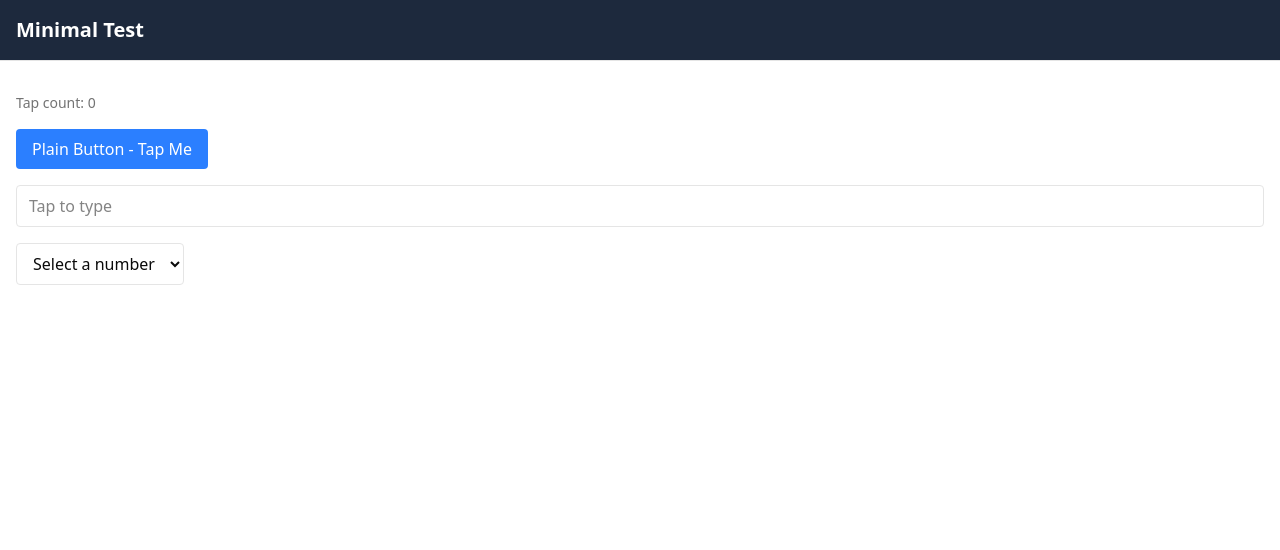
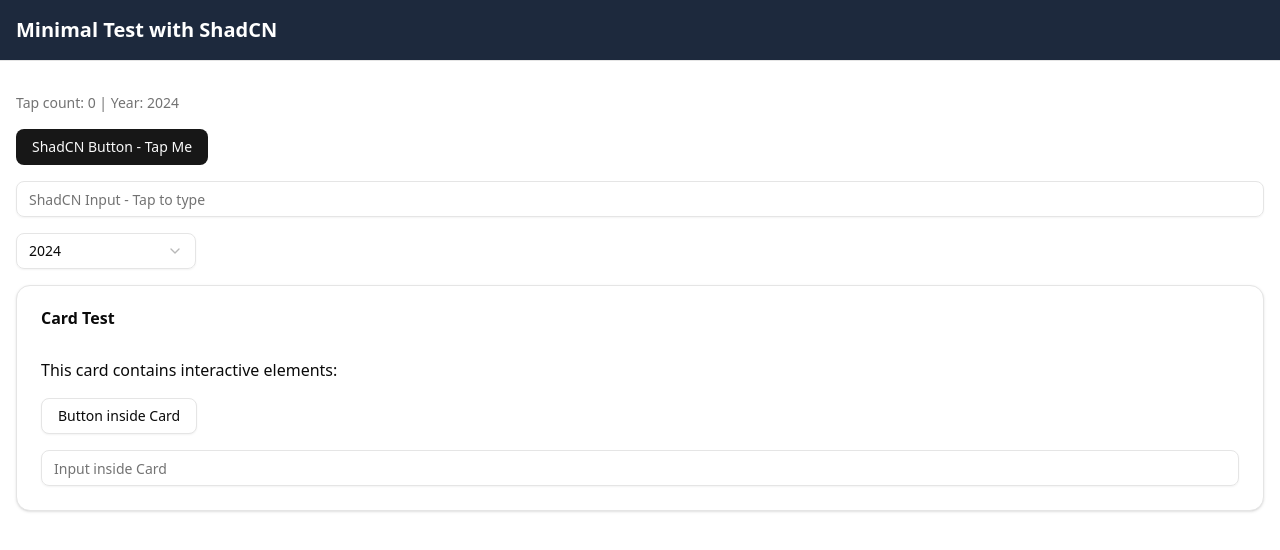
Before and after one commit to nateallen/crossfit-open, a Next.js app: page /test-minimal in a window 1280 px wide. Shown: the top 550 px of the page. Built offline with nearby package versions, Linux system fonts and the light colour scheme.

Commit message:
Add ShadCN components to test-minimal page

```diff
--- a/src/app/test-minimal/page.tsx
+++ b/src/app/test-minimal/page.tsx
@@ -1,55 +1,76 @@
 "use client";
 
 import { useState } from "react";
+import { Button } from "@/components/ui/button";
+import { Input } from "@/components/ui/input";
+import {
+  Select,
+  SelectContent,
+  SelectItem,
+  SelectTrigger,
+  SelectValue,
+} from "@/components/ui/select";
+import { Card, CardContent, CardHeader, CardTitle } from "@/components/ui/card";
 
 // Progressively add components to find what breaks touch
-// Start with the absolute minimum
 
 export default function TestMinimalPage() {
   const [count, setCount] = useState(0);
   const [text, setText] = useState("");
+  const [year, setYear] = useState("2024");
 
   return (
     <div className="min-h-screen bg-background">
-      {/* Test 1: Simple structure matching simulator */}
+      {/* Same header structure as simulator */}
       <header className="border-b bg-slate-800 text-white">
         <div className="container mx-auto px-4 py-4">
-          <h1 className="text-xl font-bold">Minimal Test</h1>
+          <h1 className="text-xl font-bold">Minimal Test with ShadCN</h1>
         </div>
       </header>
 
       <main className="container mx-auto px-4 py-8 space-y-4">
         <p className="text-sm text-muted-foreground">
-          Tap count: {count}
+          Tap count: {count} | Year: {year}
         </p>
 
-        {/* Plain button */}
-        <button
-          className="px-4 py-2 bg-blue-500 text-white rounded"
-          onClick={() => setCount(c => c + 1)}
-        >
-          Plain Button - Tap Me
-        </button>
+        {/* ShadCN Button */}
+        <Button onClick={() => setCount(c => c + 1)}>
+          ShadCN Button - Tap Me
+        </Button>
 
-        {/* Plain input */}
-        <input
+        {/* ShadCN Input */}
+        <Input
           type="text"
-          className="border px-3 py-2 rounded w-full"
-          placeholder="Tap to type"
+          placeholder="ShadCN Input - Tap to type"
           value={text}
           onChange={(e) => setText(e.target.value)}
         />
 
-        {/* Plain select */}
-        <select
-          className="border px-3 py-2 rounded"
-          onChange={(e) => setCount(Number(e.target.value))}
-        >
-          <option value="0">Select a number</option>
-          <option value="1">One</option>
-          <option value="2">Two</option>
-          <option value="3">Three</option>
-        </select>
+        {/* ShadCN Select */}
+        <Select value={year} onValueChange={setYear}>
+          <SelectTrigger className="w-[180px]">
+            <SelectValue placeholder="Select year" />
+          </SelectTrigger>
+          <SelectContent>
+            <SelectItem value="2024">2024</SelectItem>
+            <SelectItem value="2023">2023</SelectItem>
+            <SelectItem value="2022">2022</SelectItem>
+          </SelectContent>
+        </Select>
+
+        {/* ShadCN Card - this is used in simulator */}
+        <Card>
+          <CardHeader>
+            <CardTitle>Card Test</CardTitle>
+          </CardHeader>
+          <CardContent className="space-y-4">
+            <p>This card contains interactive elements:</p>
+            <Button variant="outline" onClick={() => setCount(c => c + 1)}>
+              Button inside Card
+            </Button>
+            <Input placeholder="Input inside Card" />
+          </CardContent>
+        </Card>
       </main>
     </div>
   );
```
